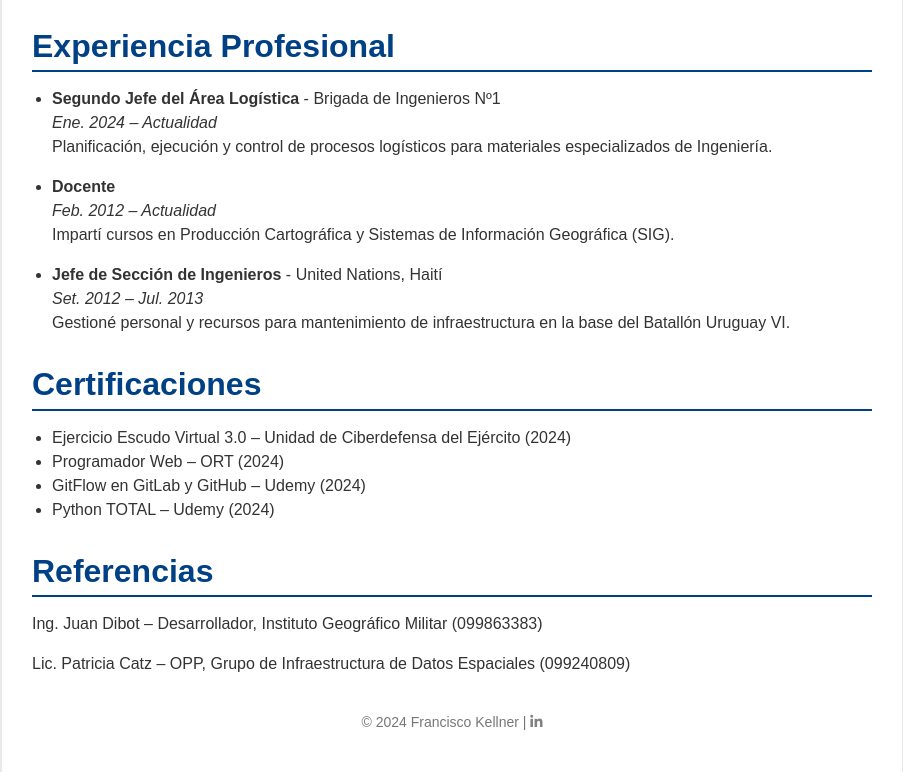
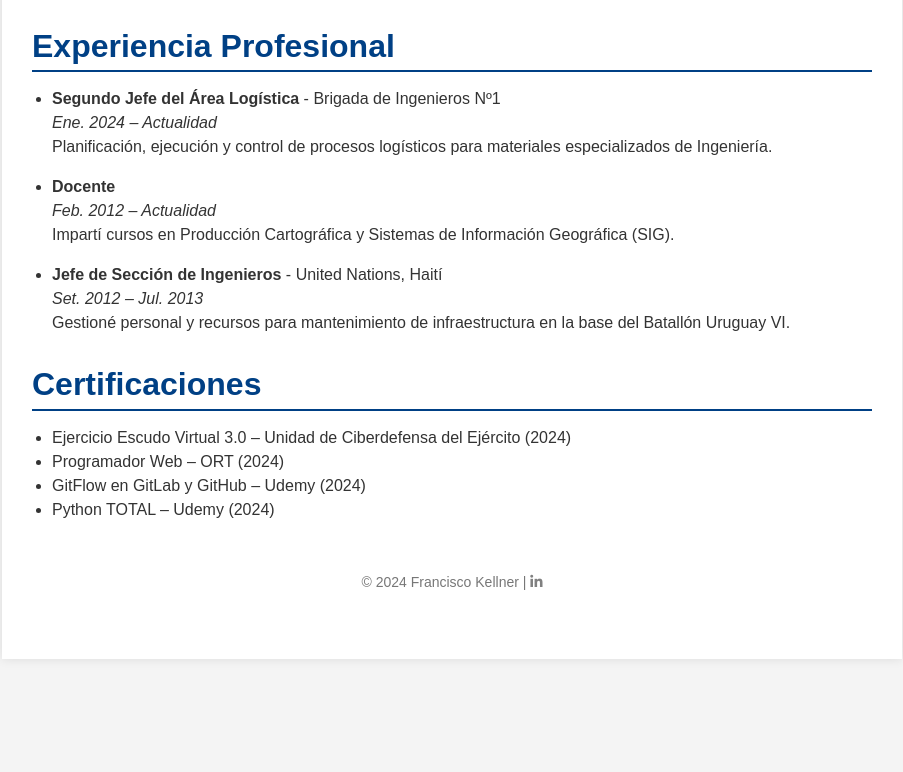
Before and after one commit to fkellner21/cv, a plain HTML site: page index.html in a window 1280 px wide. Shown: the part 838-1610 px from the top of the page, without its empty margins (188-1091 px from the left). After the commit the page ends 1527 px from the top, so only its background shows below. Drawn offline with nearby package versions, Linux system fonts and the light colour scheme.

Commit message:
Update index.html
quité referencias por privacidad de los datos de contacto

```diff
--- a/index.html
+++ b/index.html
@@ -167,13 +167,6 @@
             </ul>
         </section>
 
-        <!-- Referencias -->
-        <section>
-            <h2 class="section-title">Referencias</h2>
-            <p>Ing. Juan Dibot – Desarrollador, Instituto Geográfico Militar (099863383)</p>
-            <p>Lic. Patricia Catz – OPP, Grupo de Infraestructura de Datos Espaciales (099240809)</p>
-        </section>
-
         <!-- Footer -->
         <footer>
             <p>© 2024 Francisco Kellner | <a href="https://linkedin.com/in/francisco-kellner" target="_blank"><i class="fab fa-linkedin-in"></i></a></p>
```
